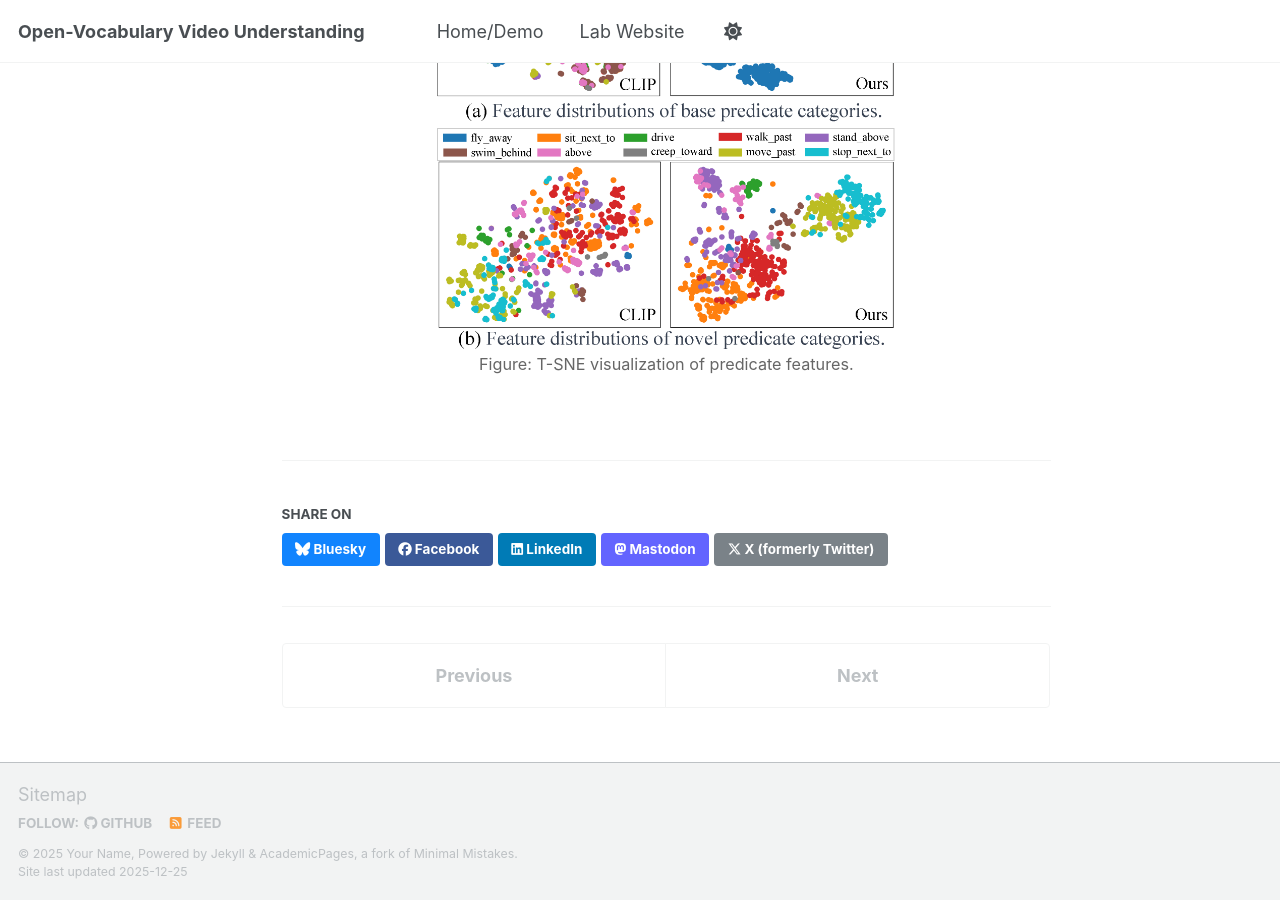
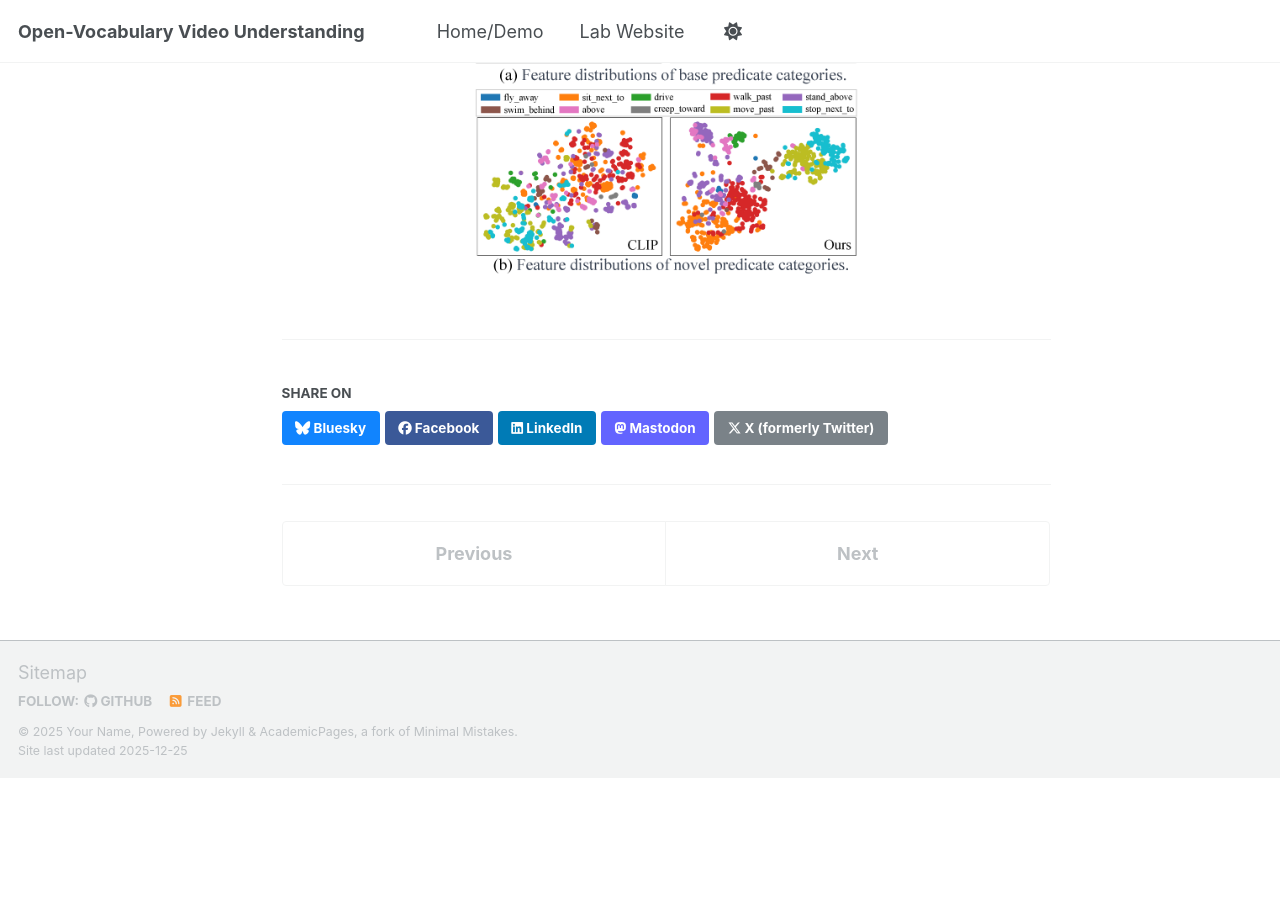
Before and after one commit to wangyongqi558/wangyongqi558.github.io, a Jekyll site: the page built from _portfolio/2024-02-01-aaai.md, in a window 1280 px wide and 900 px high, scrolled down 2442 px. Built offline with Jekyll 4.4.1, drawn with Linux system fonts in a browser that asks for light colours; a script bundle is joined from its source files by our own code; library files that are not in the unit come from our copies; after the commit the page ends 3220 px from its top, so only the background shows below that.

Commit message:
Update 2024-02-01-aaai.md

```diff
--- a/_portfolio/2024-02-01-aaai.md
+++ b/_portfolio/2024-02-01-aaai.md
@@ -37,6 +37,5 @@ Our method consistently outperforms existing works like RePro, VidVRD-II, and AL
 T-SNE visualizations demonstrate that our spatio-temporal visual prompting effectively adapts the CLIP image encoder, pulling features of the same categories closer while pushing different categories apart for both base and novel predicates.
 
 <div style="text-align: center;">
-  <img src="/images/aaai24_tsne.png" alt="T-SNE Visualization" style="width: 60%; max-width: 500px; border-radius: 8px;">
-  <p style="color: #666; font-size: 0.9em;">Figure: T-SNE visualization of predicate features.</p>
+  <img src="/images/aaai24_tsne.png" alt="T-SNE Visualization" style="width: 50%; max-width: 500px; border-radius: 8px;">
 </div>
```
